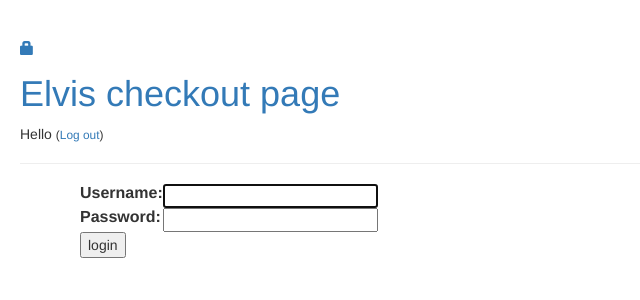
After one commit to bdurrani/django-girls, a Django app: page /accounts/login/ in a window 1280 px wide. The commit adds this page. Shown: the top 300 px of the page, without its empty margins (0-640 px from the left). Run offline with Django 3.2, Linux system fonts and the light colour scheme; some libraries are stand-ins or nearby versions.

Commit message:
added login/logoff page checkout is now the default page

```diff
--- a/checkout/templates/checkout/base.html
+++ b/checkout/templates/checkout/base.html
@@ -12,7 +12,11 @@
     </head>
     <body>
         <div class="page-header">
+        {% if user.is_authenticated is False %}
+            <a href="{% url 'login' %}" class="top-menu"><span class="glyphicon glyphicon-lock"></span></a>
+        {% endif %}
             <h1><a href="/">Elvis checkout page</a></h1>
+             <p class="top-menu">Hello {{ user.username }} <small>(<a href="{% url 'logout' %}">Log out</a>)</small></p>
         </div>
         <div class="content container">
             <div class="row">
--- /dev/null
+++ b/checkout/templates/registration/login.html
@@ -0,0 +1,24 @@
+{% extends "checkout/base.html" %}
+
+{% block content %}
+    {% if form.errors %}
+        <p>Your username and password didn't match. Please try again.</p>
+    {% endif %}
+
+    <form method="post" action="{% url 'login' %}">
+    {% csrf_token %}
+        <table>
+        <tr>
+            <td>{{ form.username.label_tag }}</td>
+            <td>{{ form.username }}</td>
+        </tr>
+        <tr>
+            <td>{{ form.password.label_tag }}</td>
+            <td>{{ form.password }}</td>
+        </tr>
+        </table>
+
+        <input type="submit" value="login" />
+        <input type="hidden" name="next" value="{{ next }}" />
+    </form>
+{% endblock %}
--- a/mysite/settings.py
+++ b/mysite/settings.py
@@ -121,3 +121,4 @@ USE_TZ = True
 
 STATIC_URL = '/static/'
 STATIC_ROOT = os.path.join(BASE_DIR, 'static')
+LOGIN_REDIRECT_URL = '/'
--- a/mysite/urls.py
+++ b/mysite/urls.py
@@ -15,9 +15,11 @@ Including another URLconf
 """
 from django.conf.urls import include, url
 from django.contrib import admin
+from django.contrib.auth import views
 
 urlpatterns = [
     url(r'^admin/', admin.site.urls),
-    url(r'', include('blog.urls')),
-    url(r'^checkout/', include('checkout.urls')),
+    url(r'', include('checkout.urls')),
+    url(r'^accounts/login/$', views.login, name='login'),
+    url(r'^accounts/logout/$', views.logout, name='logout', kwargs={'next_page': '/'}),
 ]
```
